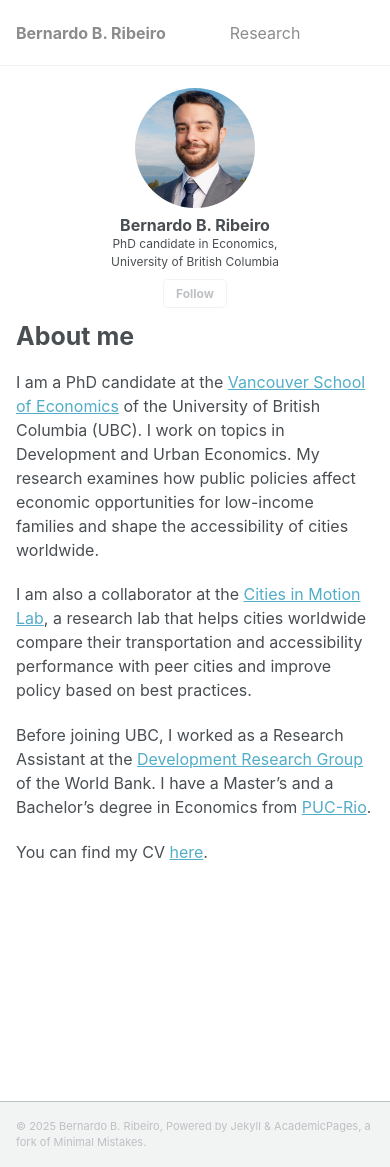
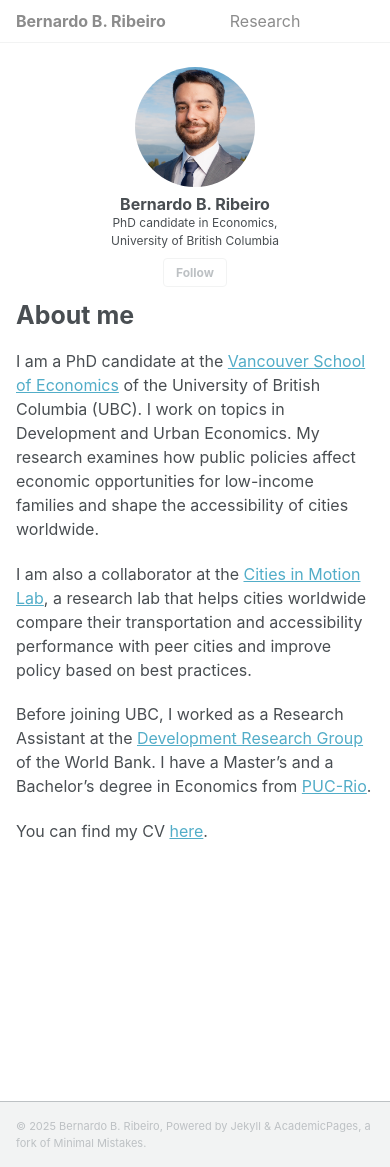
Before and after one commit to bbribeiro/bbribeiro.github.io, a Jekyll site: the page built from _pages/about.md, in a window 390 px wide and 1167 px high. Built offline with Jekyll 4.4.1, drawn with Linux system fonts in a browser that asks for light colours; a script that is not in the unit is left out.

Commit message:
Update main.scss

```diff
--- a/assets/css/main.scss
+++ b/assets/css/main.scss
@@ -181,6 +181,40 @@
      min-height: 1.5rem !important;      /* lower total height */
    }
 
+   /* Make the top bar shorter on mobile (Minimal Mistakes) */
+   .masthead,
+   .masthead__inner-wrap,
+   .greedy-nav {
+     padding-top: 0.25rem !important;
+     padding-bottom: 0.25rem !important;
+     min-height: auto !important;
+   }
+
+   /* Shrink site title and remove extra vertical padding */
+   .greedy-nav .site-title,
+   .masthead__title,
+   .site-title,
+   .greedy-nav a {
+     font-size: 1rem !important;      /* tweak 0.95–1.1rem */
+     line-height: 1.2 !important;
+     padding-top: 0 !important;
+     padding-bottom: 0 !important;
+   }
+
+   /* Compact the hamburger button area */
+   .greedy-nav__toggle {
+     padding: 0.25rem !important;
+     margin: 0 !important;
+   }
+
+   /* If your header is sticky, normalize its spacing too */
+   .masthead--sticky .masthead__inner-wrap {
+     padding-top: 0.25rem !important;
+     padding-bottom: 0.25rem !important;
+     min-height: auto !important;
+   }
+
+
 }
 
 
```
